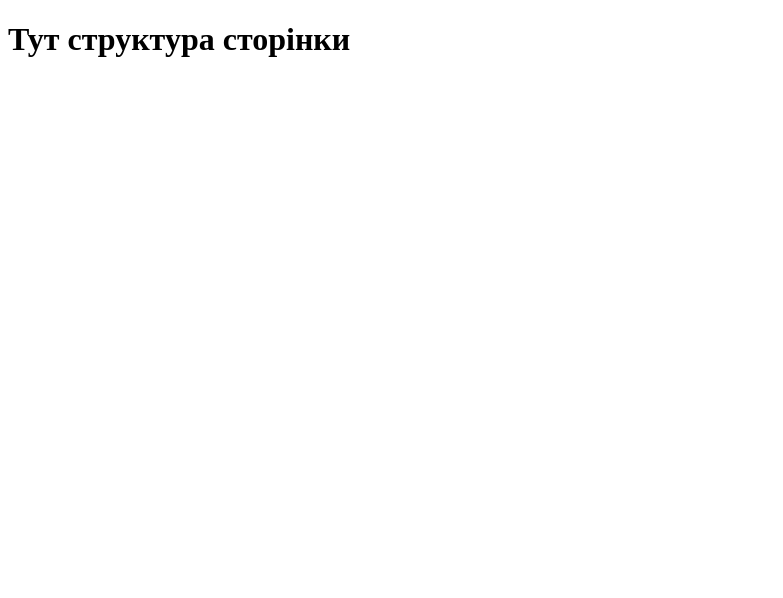
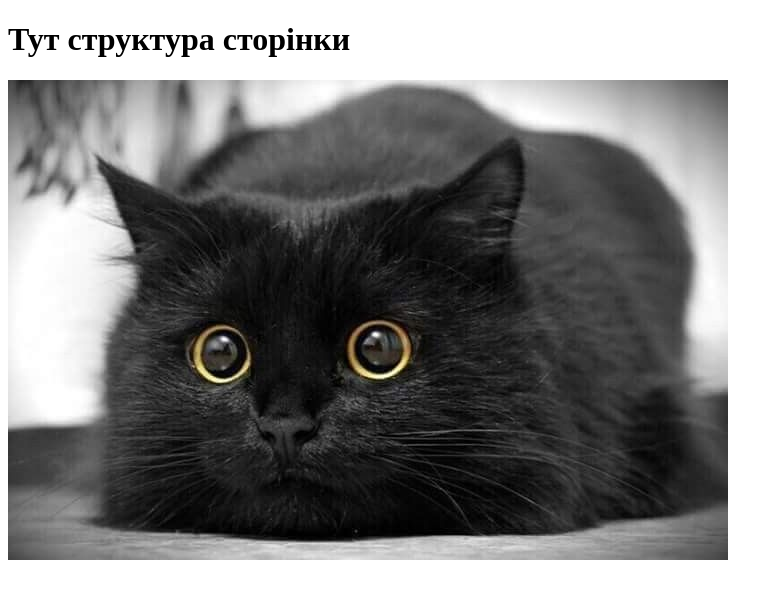
Before and after one commit to YakivHuk/cats, a plain HTML site: page index.html in a window 1280 px wide. Shown: the whole page, without its empty margins (0-783 px from the left). Drawn offline with Linux system fonts and the light colour scheme.

Commit message:
Image with cat has been added

```diff
--- a/index.html
+++ b/index.html
@@ -7,5 +7,6 @@
 </head>
 <body>
     <h1>Тут структура сторінки</h1>
+    <img src="img/cat1.jpg" alt="black cat">
 </body>
 </html>
```
Also changed, not shown: img/cat1.jpg (added).
